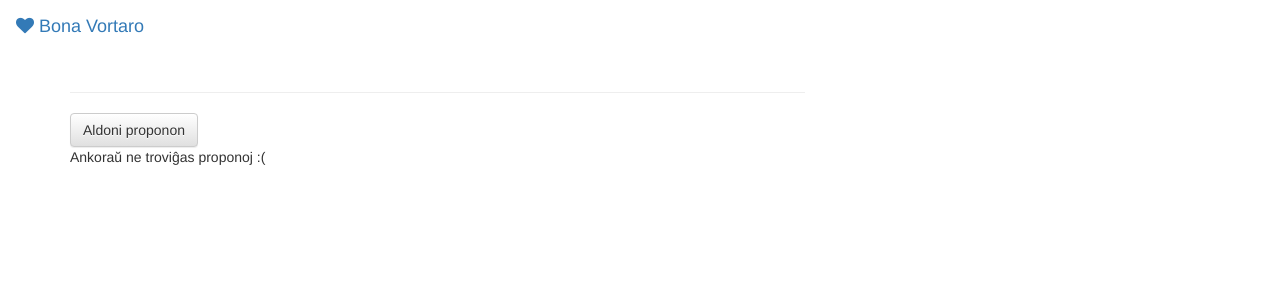
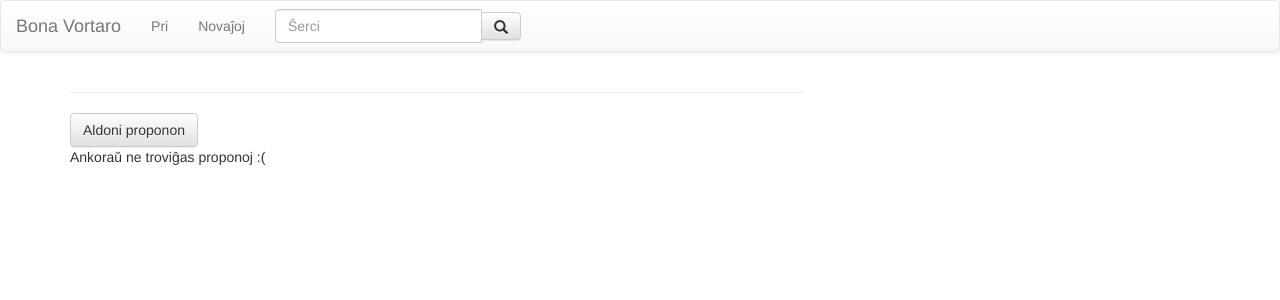
Before and after one commit to AndreLewin/bonavortaro, a Django app: template vortaro/templates/vortaro/radikpaĝo.html in a window 1280 px wide. Shown: the top 300 px of the page. Run offline with Django 3.2, Linux system fonts and the light colour scheme; the template is opened without the code that fills it, so the values that code supplies are empty; some libraries are stand-ins or nearby versions.

Commit message:
aldonis bazan foliuman breton

```diff
--- a/vortaro/templates/vortaro/bazo.html
+++ b/vortaro/templates/vortaro/bazo.html
@@ -12,11 +12,29 @@
         <link rel="stylesheet" href="{% static 'css/bazo.css' %}">
     </head>
     <body>
-        <nav class="navbar navbar-light bg-faded">
-            <a class="navbar-brand" href="#">
-                <i class="fa fa-heart" aria-hidden="true"></i>
-                Bona Vortaro
-            </a>
+
+        <!-- TODO : Kunmeti kiam la fenestro estas malgranda -->
+        <nav class="navbar navbar-default">
+            <div class="container-fluid">
+                <div class="navbar-header">
+                    <!-- TODO : Aldoni la bildeton -->
+                    <a class="navbar-brand" href="#">Bona Vortaro</a> <!-- TODO : Aldoni la ligilon -->
+                </div>
+                <ul class="nav navbar-nav">
+                    <li><a href="#">Pri</a></li>
+                    <li><a href="#">Novaĵoj</a></li>
+                </ul>
+                <form class="navbar-form navbar-left">
+                    <div class="input-group">
+                        <input type="text" class="form-control" placeholder="Ŝerci">
+                        <div class="input-group-btn">
+                            <button class="btn btn-default" type="submit">
+                                <i class="glyphicon glyphicon-search"></i>
+                            </button>
+                        </div>
+                    </div>
+                </form>
+            </div>
         </nav>
 
         <div class="content container">
```
Also changed, not shown: vortaro/static/png/bovo1emojione.png (added), vortaro/static/png/bovo2emojione.png (added).
